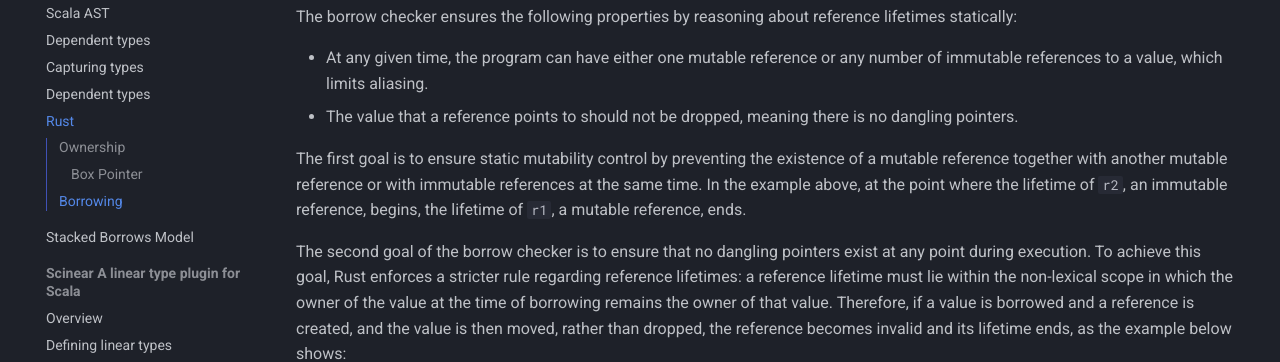
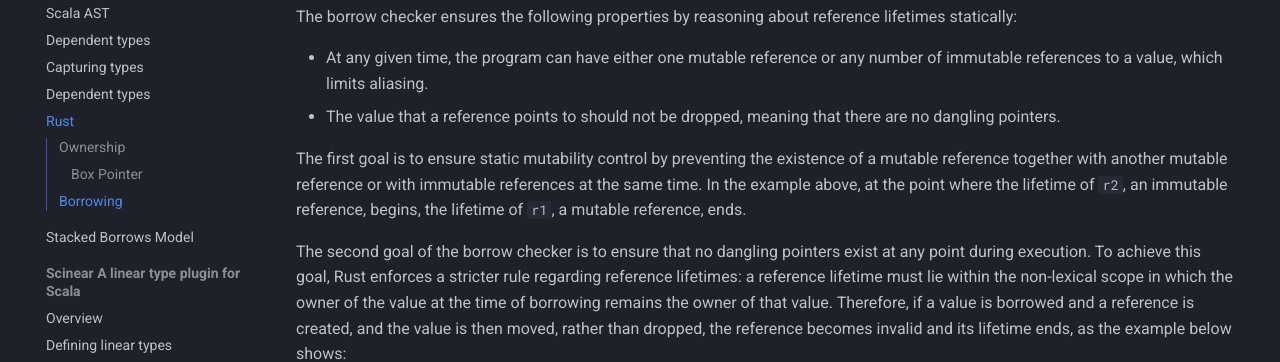
Before and after one commit to amsen20/masters-thesis, an MkDocs documentation site: the page built from docs/background/rust.md, in a window 1280 px wide and 900 px high, scrolled down 1828 px. Shown: the part 275-637 px from the top of the window. Built offline with MkDocs 1.6.1 and Material for MkDocs 9.7.7, drawn with Linux system fonts in a browser that asks for light colours.

Commit message:
Update docs/background/rust.md
Co-authored-by: Ondřej Lhoták <olhotak@uwaterloo.ca>

```diff
--- a/docs/background/rust.md
+++ b/docs/background/rust.md
@@ -96,7 +96,7 @@ In addition, the lifetime `'b` of the mutable reference `r1` ends before the lif
 The borrow checker ensures the following properties by reasoning about reference lifetimes statically:
 
 - At any given time, the program can have either one mutable reference or any number of immutable references to a value, which limits aliasing.
-- The value that a reference points to should not be dropped, meaning there is no dangling pointers.
+- The value that a reference points to should not be dropped, meaning that there are no dangling pointers.
 
 The first goal is to ensure static mutability control by preventing the existence of a mutable reference together with another mutable reference or with immutable references at the same time.
 In the example above, at the point where the lifetime of `r2`, an immutable reference, begins, the lifetime of `r1`, a mutable reference, ends.
```
